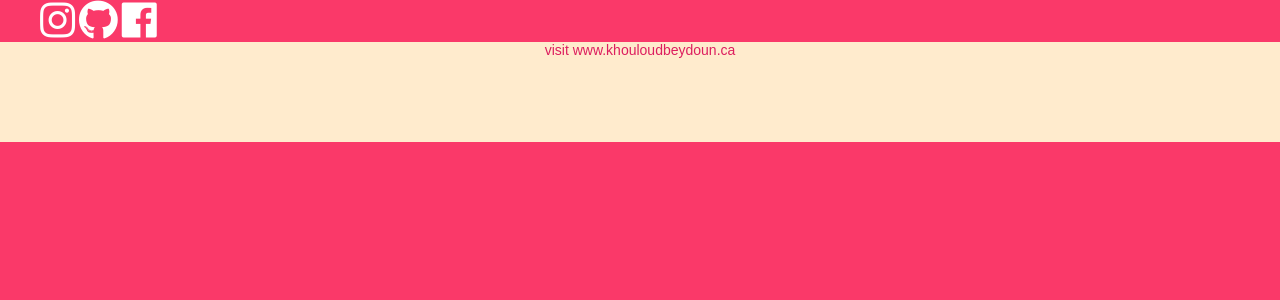
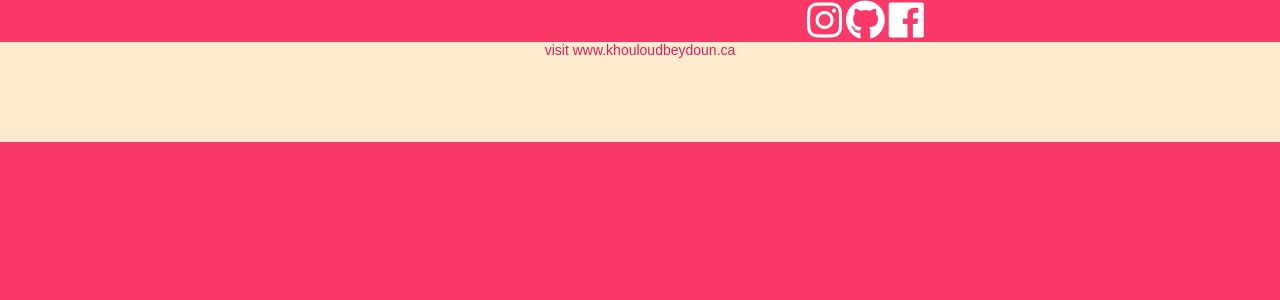
Before and after one commit to celinenoid/MySite, a Jekyll site: the page built from portfolio.html, in a window 1280 px wide. Shown: the top 300 px of the page. Built offline with Jekyll 4.4.1, drawn with Linux system fonts in a browser that asks for light colours; nearby versions of some CDN libraries.

Commit message:
Add files via upload

```diff
--- a/assets/css/main.scss
+++ b/assets/css/main.scss
@@ -52,7 +52,7 @@ html, body {
     ul {
         list-style-type: none;
         width:1100px;
-        margin: 0 auto;
+        margin: 10px 10px 10px 767px;
     }
 
     ul.icons,li  {
```
